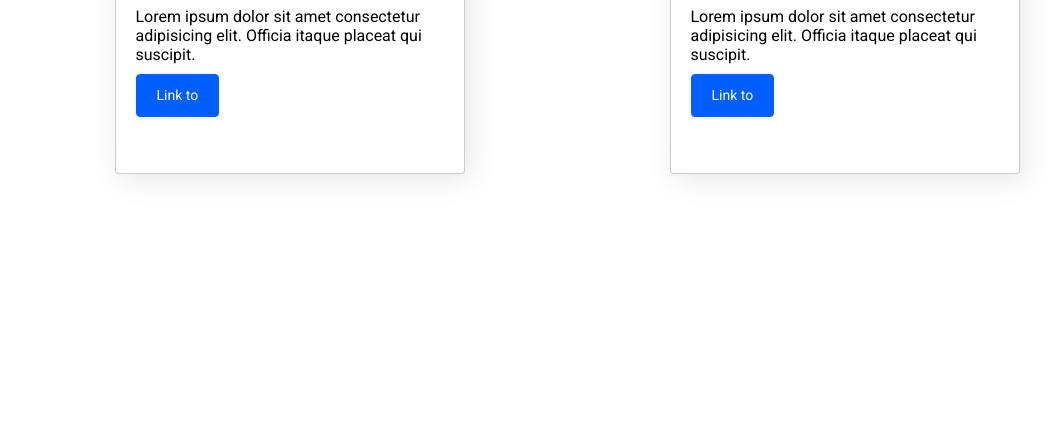
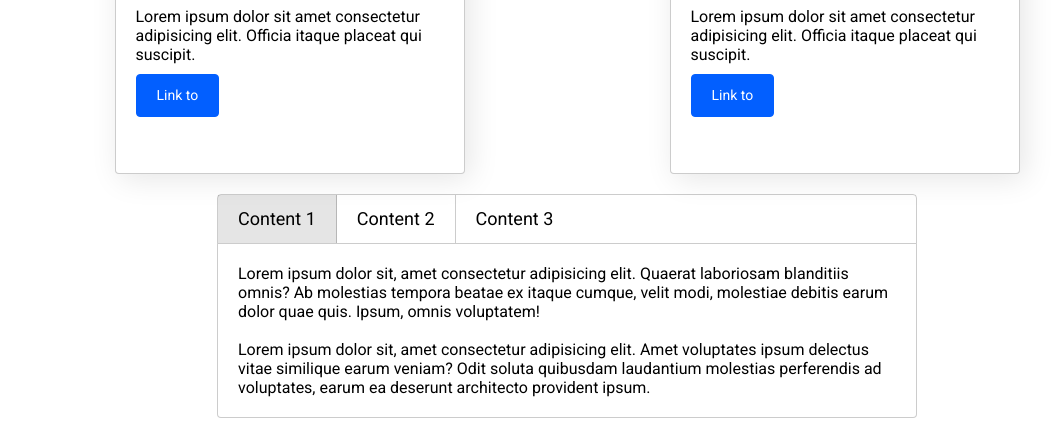
Before and after one commit to SerhVo/UI-Library, a website: page src/index.html in a window 1280 px wide. Shown: the part 360-800 px from the top of the page, without its empty margins (73-1129 px from the left). Drawn offline with nearby package versions, Linux system fonts and the light colour scheme; files that its build step writes are made by us from their sources; files whose address does not match are found by name.

Commit message:
step9: tab

```diff
--- a/src/index.html
+++ b/src/index.html
@@ -89,6 +89,38 @@
                 </div>
             </div>
         </div>
+        <!-- Tabs -->
+          <div class="tab mt-20 block-center">
+            <div class="tab-panel" data-tabpanel>
+                <div class="tab-item tab-item--active">Content 1</div>
+                <div class="tab-item">Content 2</div>
+                <div class="tab-item">Content 3</div>
+                <!-- <div class="dropdown">
+                    <button class="btn btn-primary dropdown-toggle" id="dropdownMenuButton2">Dropdown button</button>
+                    <div class="dropdown-menu" data-toggle-id="dropdownMenuButton2">
+                        <a href="#" class="dropdown-item">Action</a>
+                        <a href="#" class="dropdown-item">Action #2</a>
+                        <a href="#" class="dropdown-item">Action #3</a>
+                    </div>
+                </div> -->
+            </div>
+            <div class="tab-content tab-content--active">
+                Lorem ipsum dolor sit, amet consectetur adipisicing elit. Quaerat laboriosam blanditiis omnis? Ab molestias tempora beatae ex itaque cumque, velit modi, molestiae debitis earum dolor quae quis. Ipsum, omnis voluptatem!
+                <br> <br>
+                Lorem ipsum dolor sit, amet consectetur adipisicing elit. Amet voluptates ipsum delectus vitae similique earum veniam? Odit soluta quibusdam laudantium molestias perferendis ad voluptates, earum ea deserunt architecto provident ipsum.
+            </div>
+            <div class="tab-content">
+                Lorem ipsum dolor sit, amet consectetur adipisicing elit. Quaerat laboriosam blanditiis omnis? Ab molestias tempora beatae ex itaque cumque, velit modi, molestiae debitis earum dolor quae quis. Ipsum, omnis voluptatem!
+                <br> <br>
+                Lorem ipsum dolor sit, amet consectetur adipisicing elit. Amet voluptates ipsum delectus vitae similique earum veniam? Odit soluta quibusdam laudantium molestias perferendis ad voluptates, earum ea deserunt architecto provident ipsum.
+                <br> <br>
+                Lorem ipsum dolor sit, amet consectetur adipisicing elit. Amet voluptates ipsum delectus vitae similique earum veniam? Odit soluta quibusdam laudantium molestias perferendis ad voluptates, earum ea deserunt architecto provident ipsum.
+            </div>
+            <div class="tab-content">
+                Lorem ipsum dolor sit, amet consectetur adipisicing elit. Quaerat laboriosam blanditiis omnis? Ab molestias tempora beatae ex itaque cumque, velit modi, molestiae debitis earum dolor quae quis. Ipsum, omnis voluptatem!
+            </div>
+        </div>
+
 
     </div>
 
--- /dev/null
+++ b/src/js/lib/components/tab.js
@@ -0,0 +1,20 @@
+import $ from "../core";
+
+$.prototype.tab = function () {
+  for (let i = 0; i < this.length; i++) {
+    $(this[i]).on("click", () => {
+      $(this[i])
+        .fadeIn(1500)
+        .addClass("tab-item--active")
+        .siblings()
+        .removeClass("tab-item--active")
+        .closest(".tab")
+        .find(".tab-content")
+        .removeClass("tab-content--active")
+        .eq($(this[i]).index())
+        .addClass("tab-content--active");
+    });
+  }
+};
+
+$("[data-tabpanel] .tab-item").tab();
--- a/src/js/lib/lib.js
+++ b/src/js/lib/lib.js
@@ -7,5 +7,6 @@ import "./modules/actions";
 import "./modules/effects";
 import "./components/dropdown";
 import './components/modal'
+import "./components/tab";
 
 export default $;
--- /dev/null
+++ b/src/sass/components/tab.scss
@@ -0,0 +1,33 @@
+.tab {
+    max-width: 700px;
+    &-panel {
+        display: flex;
+        width: 100%;
+        min-height: 50px;
+        border: 1px solid rgba(0,0,0, .2);
+        border-radius: 4px 4px 0 0;
+    }
+    &-item {
+        font-size: 18px;
+        line-height: 27px;
+        padding: 10px 20px;
+        border-right: 1px solid rgba(0,0,0, .2);
+        cursor: pointer;
+        &:last-child {
+            border-right: none;
+        }
+        &--active {
+            background-color: rgba(0,0,0, .1);
+        }
+    }
+    &-content {
+        display: none;
+        padding: 20px;
+        border: 1px solid rgba(0,0,0, .2);
+        border-top: none;
+        border-radius: 0 0 4px 4px;
+        &--active {
+            display: block;
+        }
+    }
+}
--- a/src/sass/components/ui.scss
+++ b/src/sass/components/ui.scss
@@ -2,3 +2,4 @@
 @import './dropdown.scss';
 @import './card.scss';
 @import './modal.scss';
+@import './tab.scss';
```
Also changed, not shown: dist/index.html, dist/script.js, dist/style.css, 1 other file.
